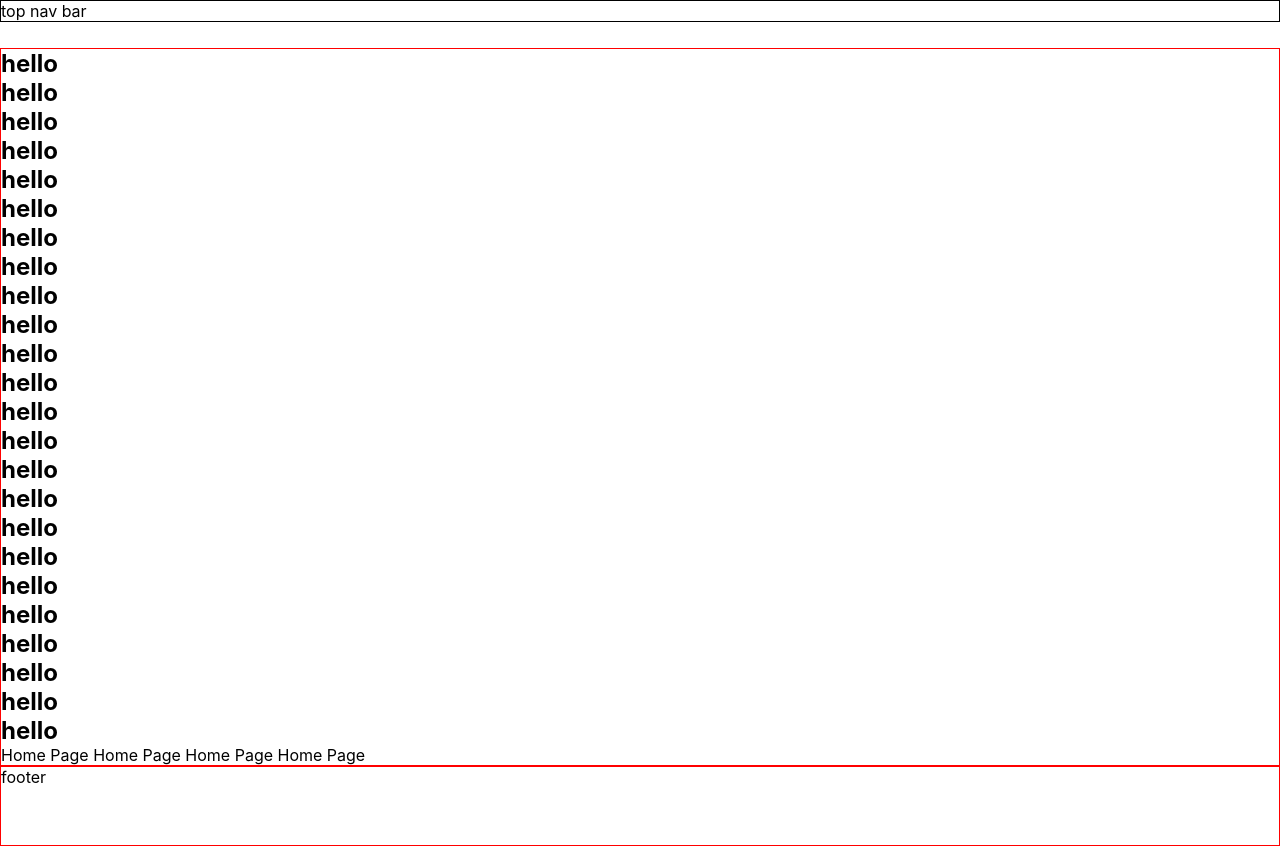
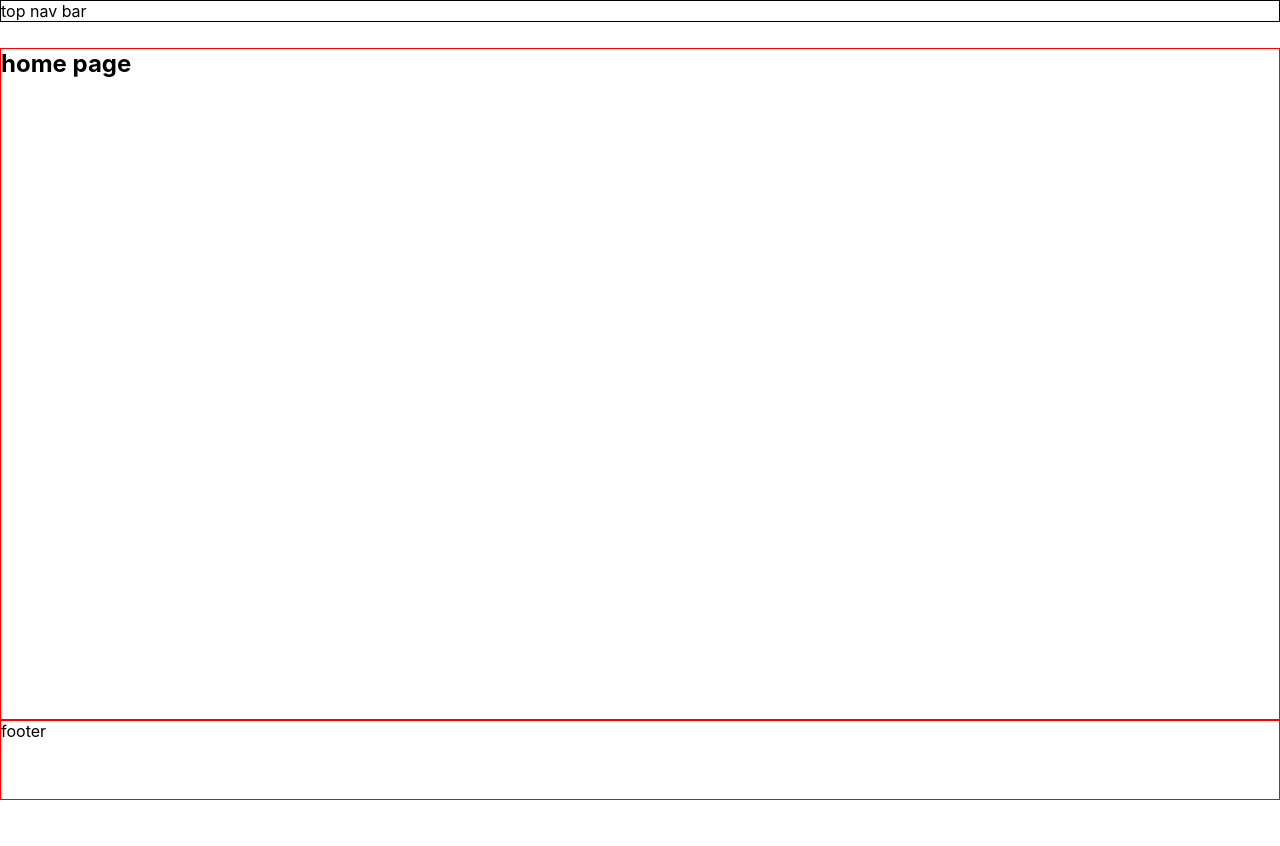
Before and after one commit to krishanu2911/Ideahunt, a React (Create React App) app: page / in a window 1280 px wide. After the commit the page ends 800 px from the top, so only its background shows below. Built offline with nearby package versions, Linux system fonts and the light colour scheme.

Commit message:
Cleaned code

```diff
--- a/src/Pages/Home/Home.jsx
+++ b/src/Pages/Home/Home.jsx
@@ -3,36 +3,8 @@ import "../../App.css";
 function Home() {
     return (
         <main>
-            <h1>hello</h1>
-            <h1>hello</h1>
-            <h1>hello</h1>
-            <h1>hello</h1>
-            <h1>hello</h1>
-            <h1>hello</h1>
-            <h1>hello</h1>
-            <h1>hello</h1>
-            <h1>hello</h1>
-            <h1>hello</h1>
-            <h1>hello</h1>
-            <h1>hello</h1>
-            <h1>hello</h1>
-            <h1>hello</h1>
-            <h1>hello</h1>
-            <h1>hello</h1>
-            <h1>hello</h1>
-            <h1>hello</h1>
-            <h1>hello</h1>
-            <h1>hello</h1>
-            <h1>hello</h1>
-            <h1>hello</h1>
-            <h1>hello</h1>
-            <h1>hello</h1>
-            Home Page
-            Home Page
-            Home Page
-            Home Page
+            <h1>home page</h1>
         </main>
-
     )
 }
 export default Home;
```
